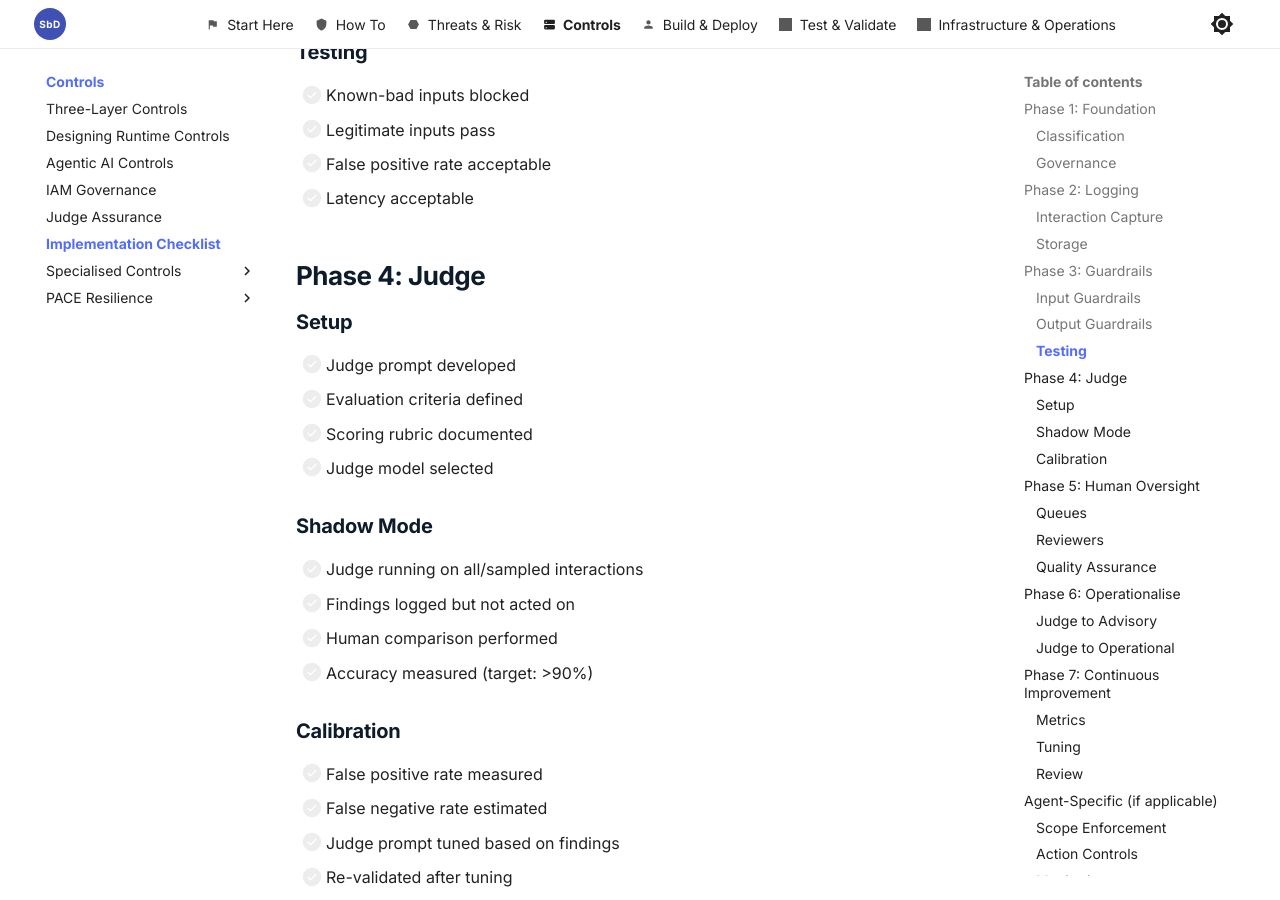
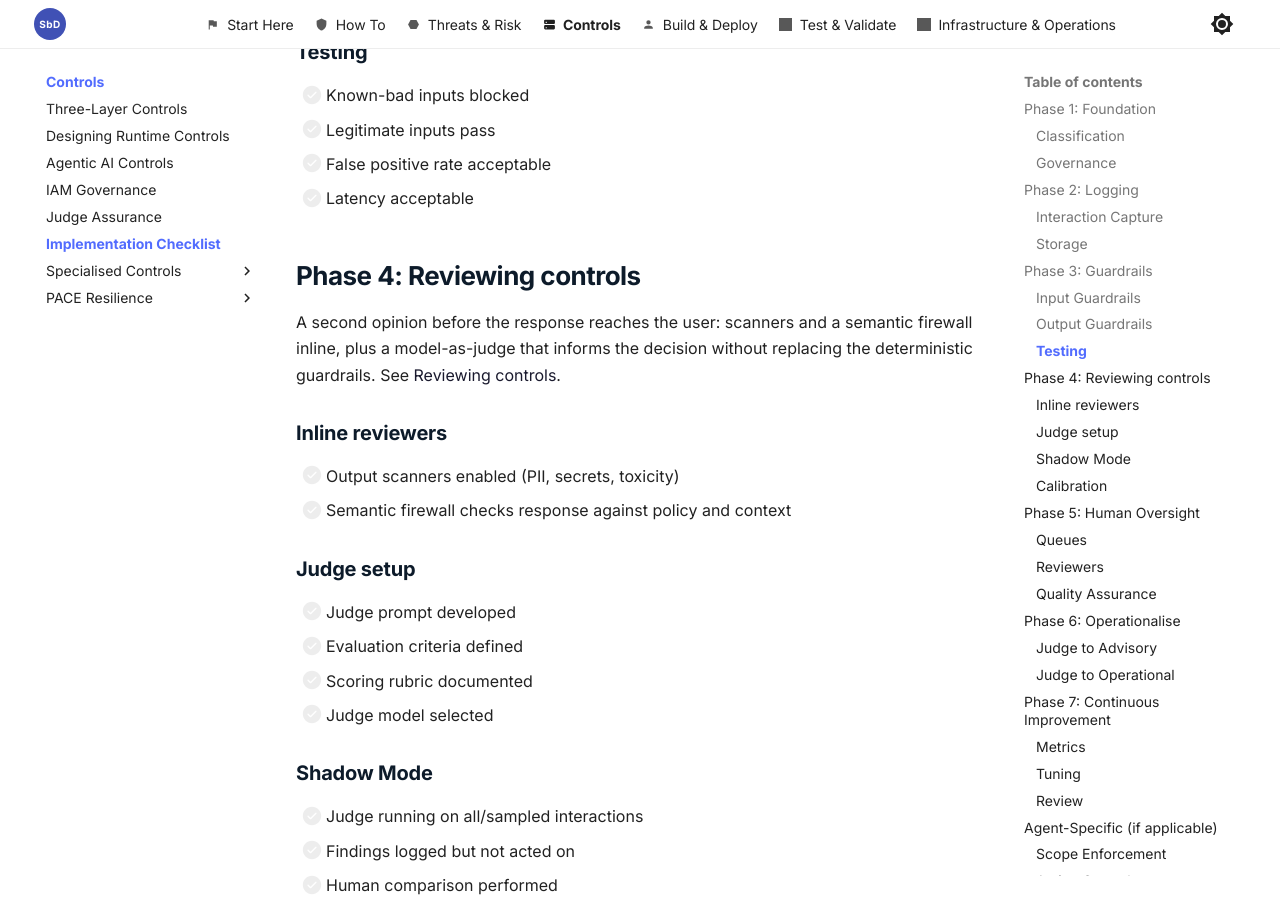
Before and after one commit to JonathanCGill/aisecuredbydesign.io, an MkDocs documentation site: the page built from docs/core/checklist.md, in a window 1280 px wide and 900 px high, scrolled down 2096 px. Built offline with MkDocs 1.6.1 and Material for MkDocs 9.7.7, drawn with Linux system fonts in a browser that asks for light colours.

Commit message:
Fix semantic-firewall link and align tier matrix and checklist
- Correct the runtime cross-link to the semantic firewall:
  /core/controls/semantic-firewall/.
- Risk-tier control matrix: reframe the Judge Evaluation section as the
  reviewing layer (scanners and semantic firewall inline, model-as-judge
  sized to tier); judge informs, never replaces the guardrails.
- Implementation checklist: rename Phase 4 to Reviewing controls and add
  inline scanner and semantic-firewall items.

Co-Authored-By: Claude Opus 4.8 <noreply@anthropic.com>
Claude-Session: https://claude.ai/code/session_01NcuB2qPqfPXHVn6MNQQRBa

```diff
--- a/docs/core/checklist.md
+++ b/docs/core/checklist.md
@@ -1,5 +1,5 @@
 ---
-description: "Phase-by-phase implementation checklist for AI security controls covering classification, logging, guardrails, Judge evaluation, human oversight, and operations."
+description: "Phase-by-phase implementation checklist for AI security controls covering classification, logging, guardrails, reviewing controls, human oversight, and operations."
 ---
 
 # Implementation Checklist
@@ -56,9 +56,15 @@ description: "Phase-by-phase implementation checklist for AI security controls c
 - [ ] False positive rate acceptable
 - [ ] Latency acceptable
 
-## Phase 4: Judge
+## Phase 4: Reviewing controls
 
-### Setup
+A second opinion before the response reaches the user: scanners and a semantic firewall inline, plus a model-as-judge that informs the decision without replacing the deterministic guardrails. See [Reviewing controls](controls.md#2-reviewing-controls).
+
+### Inline reviewers
+- [ ] Output scanners enabled (PII, secrets, toxicity)
+- [ ] Semantic firewall checks response against policy and context
+
+### Judge setup
 - [ ] Judge prompt developed
 - [ ] Evaluation criteria defined
 - [ ] Scoring rubric documented
```
Also changed, not shown: docs/core/controls.md (+1 -1 lines), docs/core/risk-tiers.md (+5 -3 lines).
